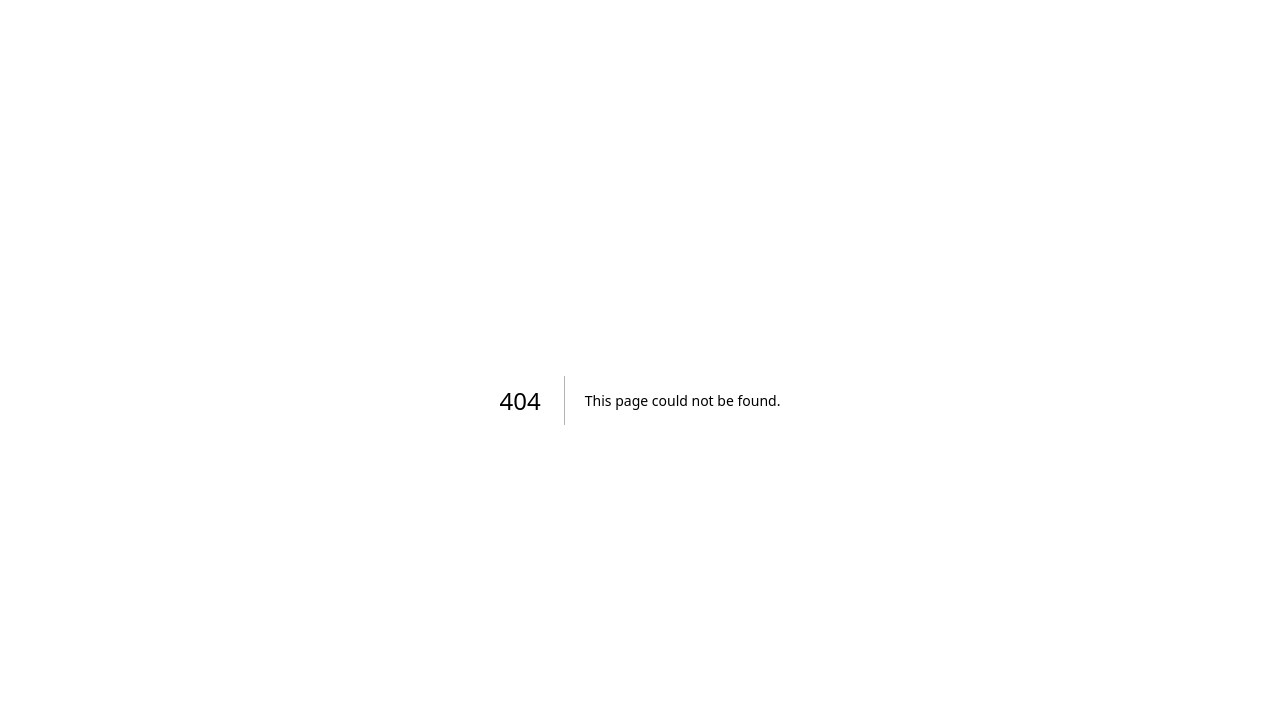
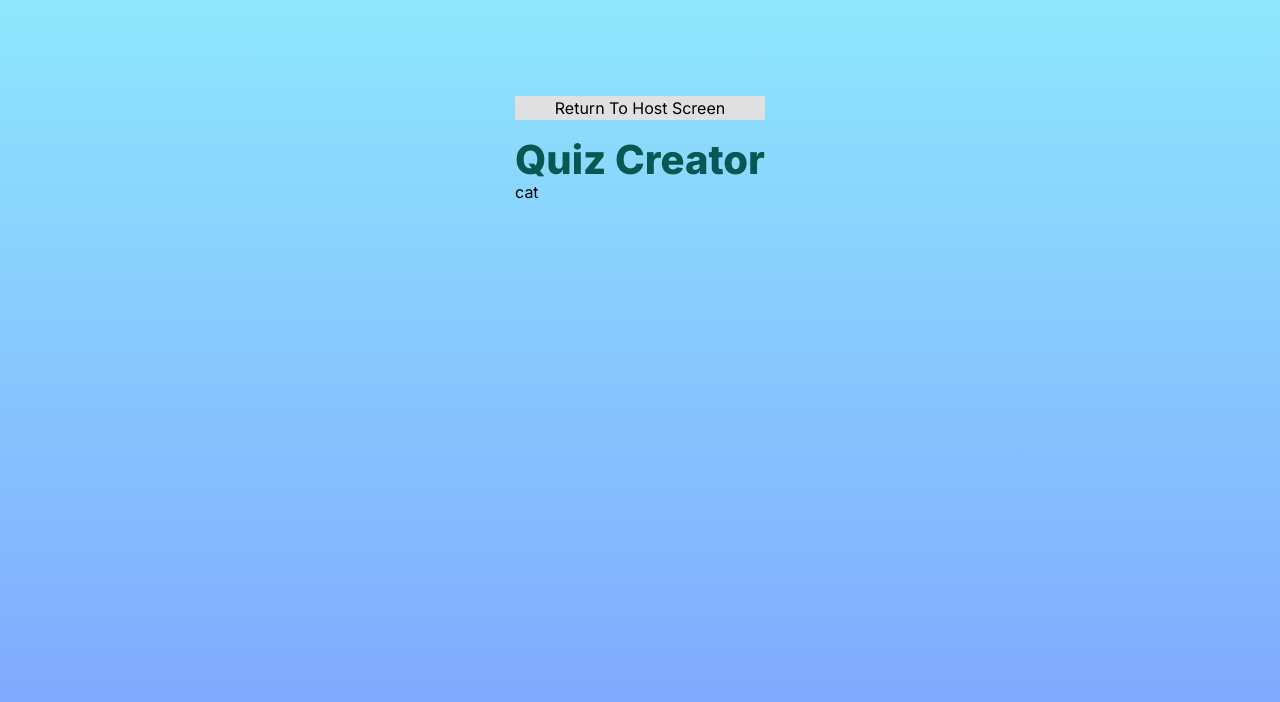
Before and after one commit to Lucas-Code27/Quizrooms, a Next.js app: page /host/create in a window 1280 px wide. Before the commit this address had no page. Shown: the top 702 px of the page. Built offline with nearby package versions, Linux system fonts and the light colour scheme.

Commit message:
funny cat

```diff
--- /dev/null
+++ b/src/app/host/create/page.tsx
@@ -0,0 +1,20 @@
+import { Button, Container, FileInput } from "@mantine/core";
+import Link from "next/link";
+
+ export default function Home() {
+  return (
+    <main className="flex min-h-screen flex-col items-center justify-between p-24">
+      <div>
+      <Link href="/host">
+        <Container bg="#e0e0e0" className="Return">Return To Host Screen</Container>
+      </Link>
+        <div>
+          <h2 className="Intro">Quiz Creator</h2>
+        </div>
+        <a
+        download href="/funny cat.jpg"
+        >cat</a>
+      </div>
+    </main>
+  );
+}
--- a/src/app/host/page.tsx
+++ b/src/app/host/page.tsx
@@ -15,7 +15,7 @@ import Link from "next/link";
           label="Enter Quiz File Here"
           placeholder="Quiz File goes here"
         />
-        <Link href="/" className="Create">
+        <Link href="/host/create" className="Create">
           <Container bg="#e0e0e0">
             <p>Create a Quiz</p>
           </Container>
```
Also changed, not shown: public/funny cat.jpg (added).
